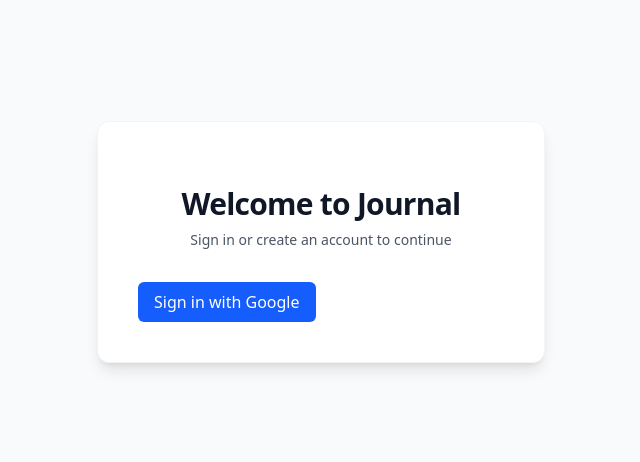
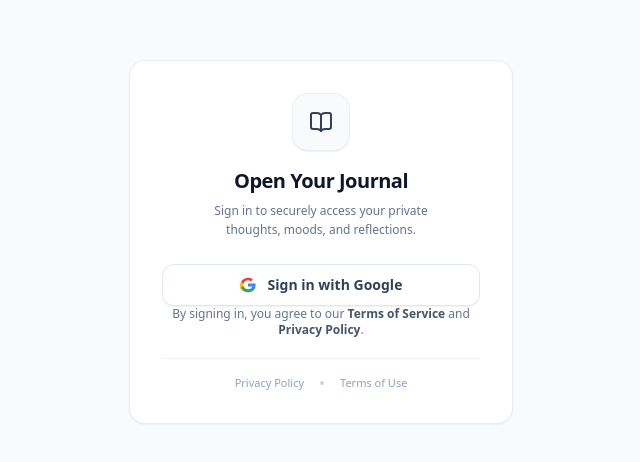
Before and after one commit to Ashes1993/journal-web, a Next.js app: page /login in a window 1280 px wide. Shown: the part 158-620 px from the top of the page, without its empty margins (319-959 px from the left). Built offline with nearby package versions, Linux system fonts and the light colour scheme; no server answers.

Commit message:
feat: optimized the sign in form and button

```diff
--- a/src/app/login/page.tsx
+++ b/src/app/login/page.tsx
@@ -1,21 +1,70 @@
 import GoogleSignInButton from "../../components/auth/GoogleSignInButton";
+import { BookOpen } from "lucide-react";
+import Link from "next/link";
 
 export default function LoginPage() {
   return (
-    <div className="flex min-h-screen items-center justify-center bg-gray-50">
-      <div className="w-full max-w-md space-y-8 rounded-xl bg-white p-10 shadow-lg border border-gray-100">
-        <div className="text-center">
-          <h2 className="mt-6 text-3xl font-bold tracking-tight text-gray-900">
-            Welcome to Journal
-          </h2>
-          <p className="mt-2 text-sm text-gray-600">
-            Sign in or create an account to continue
-          </p>
+    <div className="flex min-h-screen items-center justify-center bg-slate-50 dark:bg-slate-950 px-4 transition-colors duration-200">
+      <div className="w-full max-w-sm rounded-2xl bg-white dark:bg-slate-900 p-6 md:p-8 shadow-xs border border-slate-200/80 dark:border-slate-800/60 transition-all flex flex-col justify-between min-h-[340px]">
+        {/* Branding Header Area */}
+        <div className="text-center space-y-4">
+          <div className="inline-flex bg-slate-50 dark:bg-slate-800 p-4 rounded-2xl text-slate-700 dark:text-slate-300 border border-slate-200/60 dark:border-slate-700/50 shadow-2xs mx-auto">
+            <BookOpen className="w-6 h-6" />
+          </div>
+
+          <div className="space-y-1.5">
+            <h2 className="text-xl font-bold tracking-tight text-slate-900 dark:text-slate-100">
+              Open Your Journal
+            </h2>
+            <p className="text-xs text-slate-500 dark:text-slate-400 max-w-[240px] mx-auto leading-relaxed">
+              Sign in to securely access your private thoughts, moods, and
+              reflections.
+            </p>
+          </div>
         </div>
 
-        <div className="mt-8 space-y-4">
-          {/* We will add the Magic Link form here later */}
+        {/* Primary Call To Action */}
+        <div className="my-auto pt-6">
           <GoogleSignInButton />
+        </div>
+
+        {/* Ensure the user is agreeing to the terms by clicking on the sign in button */}
+        <p className="text-xs mb-5 text-slate-500 dark:text-slate-400 text-center">
+          By signing in, you agree to our{" "}
+          <Link
+            href="/terms"
+            className="text-slate-600 font-bold dark:text-slate-300 hover:underline"
+          >
+            Terms of Service
+          </Link>{" "}
+          and{" "}
+          <Link
+            href="/privacy"
+            className="text-slate-600 font-bold dark:text-slate-300 hover:underline"
+          >
+            Privacy Policy
+          </Link>
+          .
+        </p>
+
+        {/* Legal Link Footer Block */}
+        <div className="pt-4 border-t border-slate-100 dark:border-slate-800/50 flex items-center justify-center gap-4 text-[11px] font-medium text-slate-400 dark:text-slate-500 select-none">
+          <Link
+            href="/privacy"
+            className="hover:text-slate-600 dark:hover:text-slate-300 transition-colors"
+          >
+            Privacy Policy
+          </Link>
+          <span
+            className="w-1 h-1 rounded-full bg-slate-300 dark:bg-slate-700"
+            aria-hidden="true"
+          />
+          <Link
+            href="/terms"
+            className="hover:text-slate-600 dark:hover:text-slate-300 transition-colors"
+          >
+            Terms of Use
+          </Link>
         </div>
       </div>
     </div>
--- a/src/components/auth/GoogleSignInButton.tsx
+++ b/src/components/auth/GoogleSignInButton.tsx
@@ -2,12 +2,36 @@ import { loginWithGoogle } from "../../actions/auth";
 
 export default function GoogleSignInButton() {
   return (
-    <form action={loginWithGoogle}>
+    <form action={loginWithGoogle} className="w-full">
       <button
         type="submit"
-        className="px-4 py-2 bg-blue-600 text-white font-medium rounded-md hover:bg-blue-700 transition-colors"
+        className="w-full flex items-center justify-center gap-3 px-4 py-2.5
+                   text-sm font-semibold text-slate-700 dark:text-slate-200
+                   bg-white dark:bg-slate-800/40 border border-slate-200 dark:border-slate-700/60
+                   rounded-xl hover:bg-slate-50 dark:hover:bg-slate-800
+                   hover:border-slate-300 dark:hover:border-slate-600
+                   active:scale-[0.98] transition-all shadow-2xs cursor-pointer"
       >
-        Sign in with Google
+        {/* Accurate inline Google brand asset vector */}
+        <svg className="w-4 h-4 flex-shrink-0" viewBox="0 0 24 24">
+          <path
+            fill="#EA4335"
+            d="M12 5.04c1.65 0 3.13.57 4.3 1.69l3.21-3.21C17.55 1.62 14.99 1 12 1 7.37 1 3.42 3.66 1.48 7.56l3.8 2.95C6.22 7.02 8.9 5.04 12 5.04z"
+          />
+          <path
+            fill="#4285F4"
+            d="M23.49 12.27c0-.81-.07-1.59-.2-2.34H12v4.43h6.45c-.28 1.48-1.12 2.74-2.38 3.58l3.69 2.86c2.16-1.99 3.41-4.92 3.41-8.53z"
+          />
+          <path
+            fill="#FBBC05"
+            d="M5.28 14.51c-.24-.72-.38-1.49-.38-2.28s.14-1.56.38-2.28L1.48 7.01C.53 8.92 0 11.05 0 13.3s.53 4.38 1.48 6.29l3.8-3.08z"
+          />
+          <path
+            fill="#34A853"
+            d="M12 23c3.24 0 5.96-1.07 7.95-2.91l-3.69-2.86c-1.03.69-2.35 1.1-4.26 1.1-3.1 0-5.78-1.98-6.72-4.92l-3.8 2.95C3.42 20.34 7.37 23 12 23z"
+          />
+        </svg>
+        <span>Sign in with Google</span>
       </button>
     </form>
   );
```
